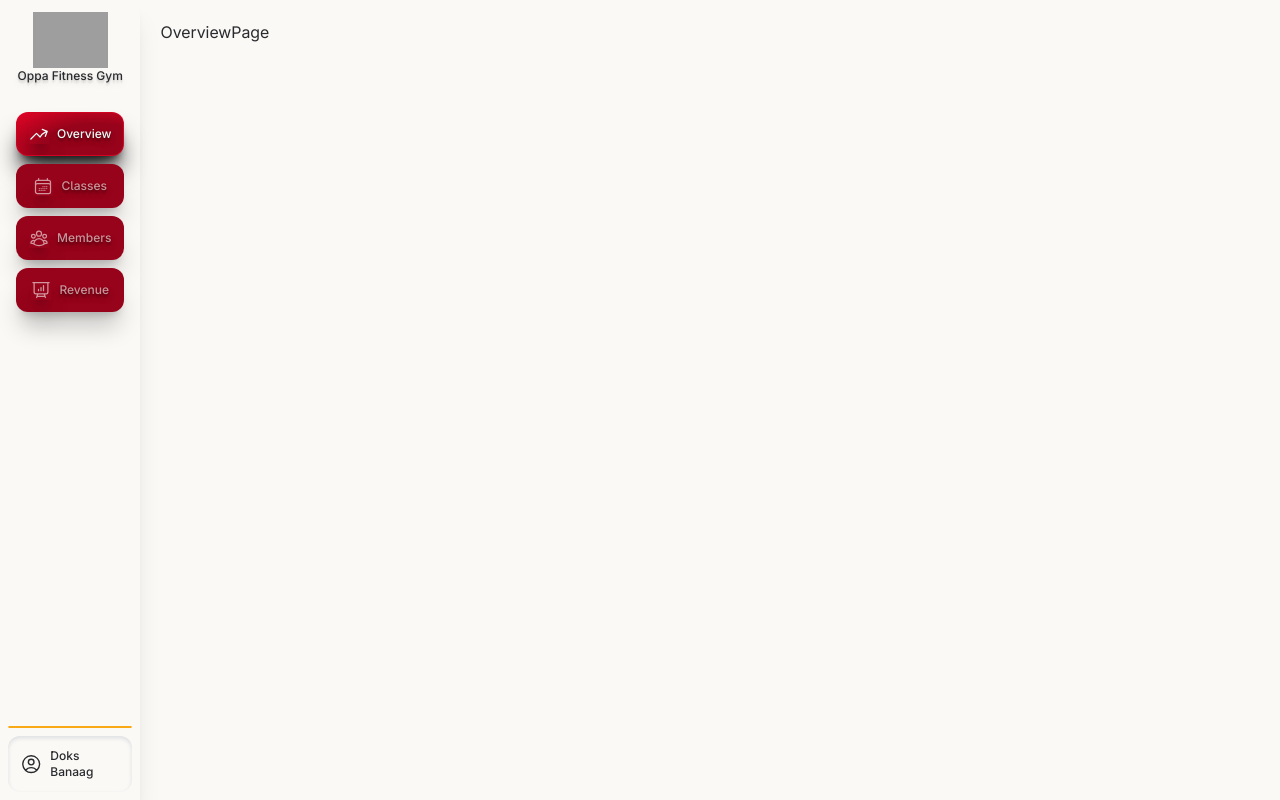
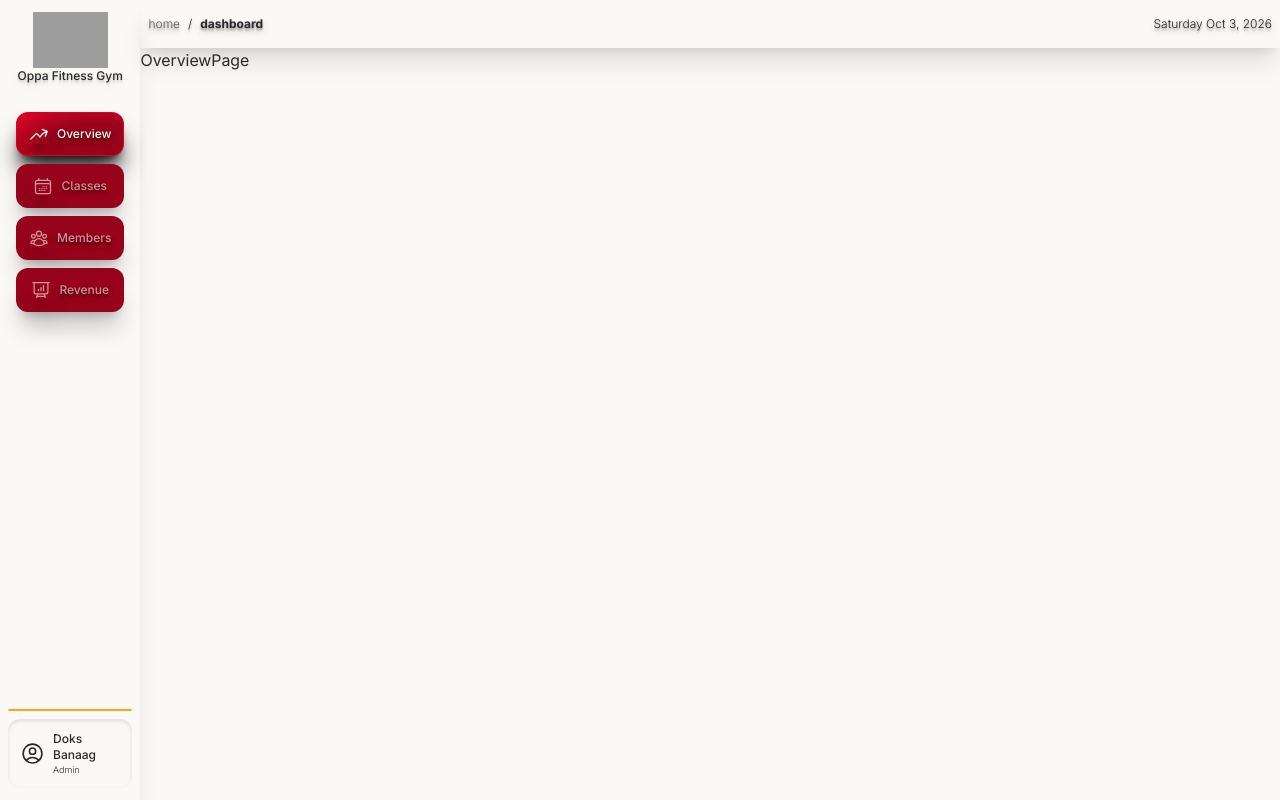
Before and after one commit to joseph-banaag/gym-dashboard, a Next.js app: page /dashboard in a window 1280 px wide. Built offline with nearby package versions, Linux system fonts and the light colour scheme; grey boxes are pictures that could not be loaded.

Commit message:
added topbar nav breadcrumps to the main overview

```diff
--- a/app/dashboard/layout.tsx
+++ b/app/dashboard/layout.tsx
@@ -1,6 +1,8 @@
 import React from "react";
 import SideNav from "@/app/ui/dashboard/sidenav";
 import "@/app/globals.css";
+import DateToday from "@/app/lib/dateToday";
+import TopBarBreadcrumbs from "../ui/dashboard/topbarbreadcrmbs";
 
 export default function Layout({ children }: { children: React.ReactNode }) {
   return (
@@ -8,7 +10,22 @@ export default function Layout({ children }: { children: React.ReactNode }) {
       <div className="basis-[10vw] ">
         <SideNav />
       </div>
-      <div className="basis-[90vw] p-5 ">{children}</div>
+      <div className="basis-[90vw]">
+        {/* top bar */}
+        <div className="h-12  p-2 shadow-xl/10 flex items-center justify-between">
+          <span className="text-xs font-light text-shadow-lg/20 flex ">
+            <span>
+              <TopBarBreadcrumbs />
+            </span>
+          </span>
+          <div className="flex">
+            <DateToday />
+          </div>
+        </div>
+        {children}
+      </div>
     </div>
   );
 }
+
+// breadcrumbs, Oppa Fitness Gym / active page should be bold
--- /dev/null
+++ b/app/lib/dateToday.tsx
@@ -0,0 +1,33 @@
+"use client";
+
+import { useMemo } from "react";
+
+const getFormattedDate = () => {
+  const today = new Date();
+
+  // format to match: Monday Oct 3, 2026
+  const formatter = new Intl.DateTimeFormat("en-US", {
+    weekday: "long",
+    month: "short",
+    day: "numeric",
+    year: "numeric",
+  });
+
+  const parts = formatter.formatToParts(today);
+  const weekday = parts.find((p) => p.type === "weekday")?.value ?? "";
+  const month = parts.find((p) => p.type === "month")?.value ?? "";
+  const day = parts.find((p) => p.type === "day")?.value ?? "";
+  const year = parts.find((p) => p.type === "year")?.value ?? "";
+
+  return `${weekday} ${month} ${day}, ${year}`;
+};
+
+export default function DateToday() {
+  const formattedDate = useMemo(() => getFormattedDate(), []);
+
+  return (
+    <span className="text-xs font-light text-shadow-lg/20">
+      {formattedDate}
+    </span>
+  );
+}
--- /dev/null
+++ b/app/ui/dashboard/topbarbreadcrmbs.tsx
@@ -0,0 +1,36 @@
+"use client";
+
+import Link from "next/link";
+import { usePathname } from "next/navigation";
+import clsx from "clsx";
+
+export default function TopBarBreadcrumbs() {
+  const pathname = usePathname(); // e.g. "/blog/react/hooks"
+  const segments = pathname.split("/").filter(Boolean); // ["blog", "react", "hooks"]
+
+  return (
+    <nav className="flex gap-2">
+      <Link
+      href="/"
+      className="text-foreground/70"
+      >home</Link>
+
+      {segments.map((segment, index) => {
+        const href = "/" + segments.slice(0, index + 1).join("/"); // "/blog", "/blog/react", ...
+        const isLast = index === segments.length - 1;
+
+        return (
+          <span key={href} className="flex gap-2">
+            <span>/</span>
+            <Link
+              href={href}
+              className={clsx(`text-foreground`, isLast ? "text-foreground font-bold" : "text-foreground/70")}
+            >
+              {decodeURIComponent(segment)}
+            </Link>
+          </span>
+        );
+      })}
+    </nav>
+  );
+}
--- a/app/ui/dashboard/user.tsx
+++ b/app/ui/dashboard/user.tsx
@@ -3,14 +3,17 @@ import Link from "next/link";
 
 export default function UserLoggedIn() {
   return (
-    <div className="flex flex-col gap-2 p-1">
+    <div className="flex flex-col gap-2 p-1 pb-2">
       <hr className="border rounded-2xl  border-(--orange) dark:border-(--dark-goldenrod) w-full" />
       <Link
         href="/"
-        className="flex justify-center items-center gap-2 p-3 text-foreground inset-shadow-sm/20 dark:text-(--off-white) rounded-xl inset-shadow-slate-500 transition delay-75 duration-150 ease-in-out hover:shadow-xl/70"
+        className="flex justify-center items-center gap-2 p-3 text-foreground inset-shadow-sm/20 dark:text-(--off-white) rounded-xl inset-shadow-slate-500 transition delay-75 duration-150 ease-in-out hover:shadow-xl/40"
       >
-        <UserCircleIcon className="w-6" />
-        <p className="text-xs font-medium ">Doks Banaag</p>
+        <UserCircleIcon className="w-7" />
+        <div className="flex flex-col justify-start items-start">
+          <span className="text-xs font-medium ">Doks Banaag</span>
+          <span className="text-[9px] font-light">Admin</span>
+        </div>
       </Link>
     </div>
   );
```
